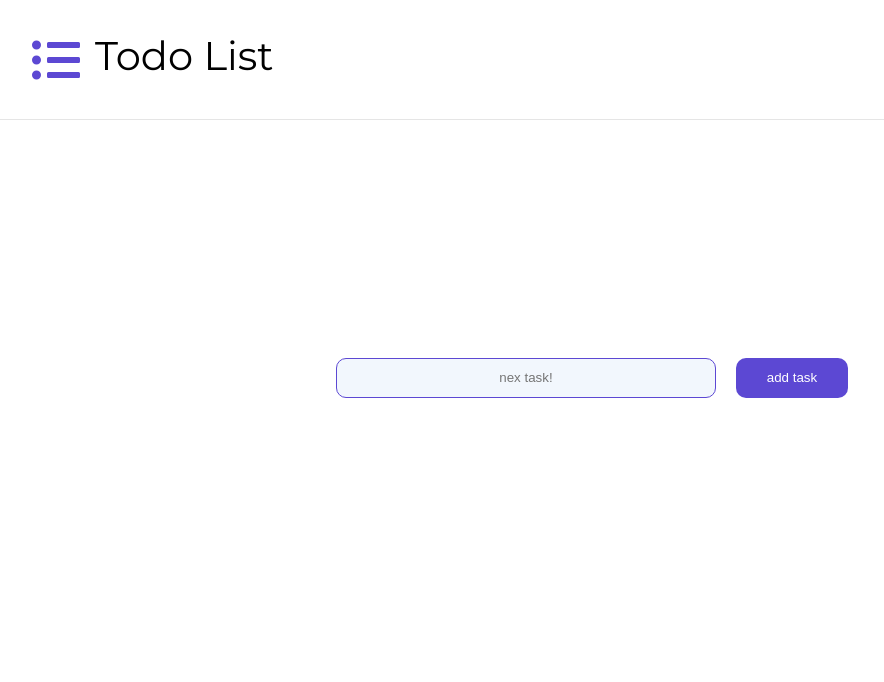
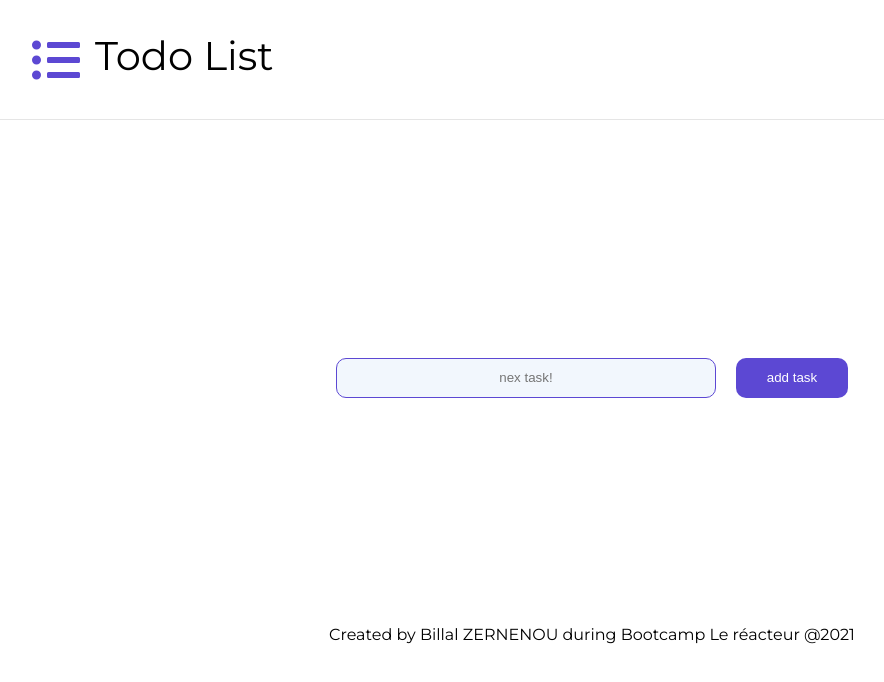
Before and after one commit to billalzernenou/-react-todo-list, a React (Create React App) app: page / in a window 1280 px wide. Shown: the top 682 px of the page, without its empty margins (48-932 px from the left). Built offline with nearby package versions, Linux system fonts and the light colour scheme.

Commit message:
add footer

```diff
--- a/src/App.css
+++ b/src/App.css
@@ -103,6 +103,18 @@
 }
 
 /*------------------------------------------------------*/
+/*-------------------------FOOTER-----------------------*/
+/*------------------------------------------------------*/
+.footer {
+  display: flex;
+  justify-content: center;
+  align-items: center;
+  margin-top: 140px;
+  height: 150px;
+  text-align: center;
+}
+
+/*------------------------------------------------------*/
 /*-------------------------MEDIA-----------------------*/
 /*------------------------------------------------------*/
 @media (max-width: 780px) {
--- a/src/App.js
+++ b/src/App.js
@@ -1,6 +1,7 @@
 import "./App.css";
 import Tasks from "./Tasks";
 import Header from "./Header";
+import Footer from "./Footer";
 import { library } from "@fortawesome/fontawesome-svg-core";
 import { faListUl, faTrashAlt } from "@fortawesome/free-solid-svg-icons";
 library.add(faListUl, faTrashAlt);
@@ -9,6 +10,7 @@ function App() {
     <div className="App">
       <Header />
       <Tasks />
+      <Footer />
     </div>
   );
 }
--- /dev/null
+++ b/src/Footer.js
@@ -0,0 +1,9 @@
+const Footer = () => {
+  return (
+    <div className="footer">
+      <p>Created by Billal ZERNENOU during Bootcamp Le réacteur @2021</p>
+    </div>
+  );
+};
+
+export default Footer;
```
Also changed, not shown: 1 other file (tests, documents, lock files or other folders).
